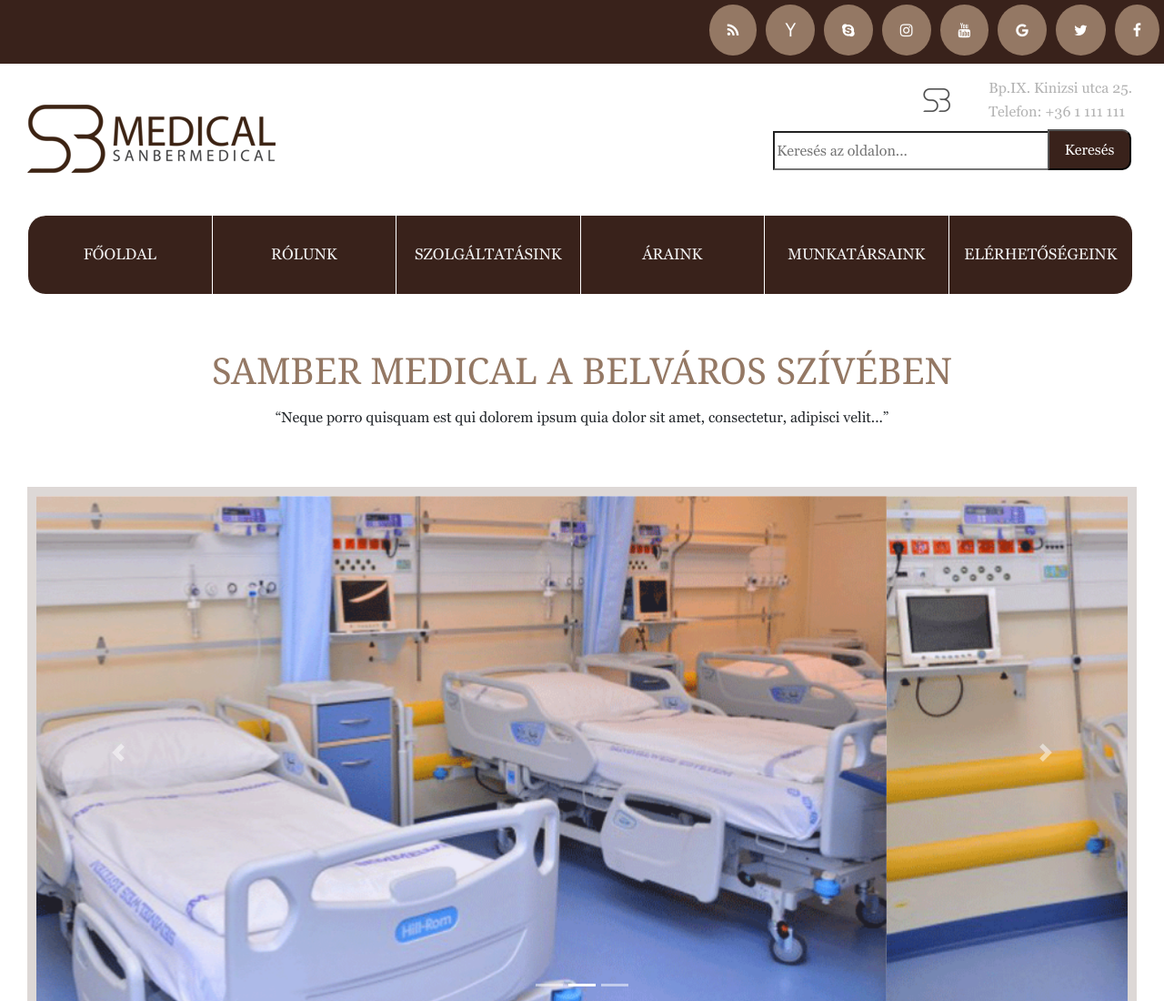
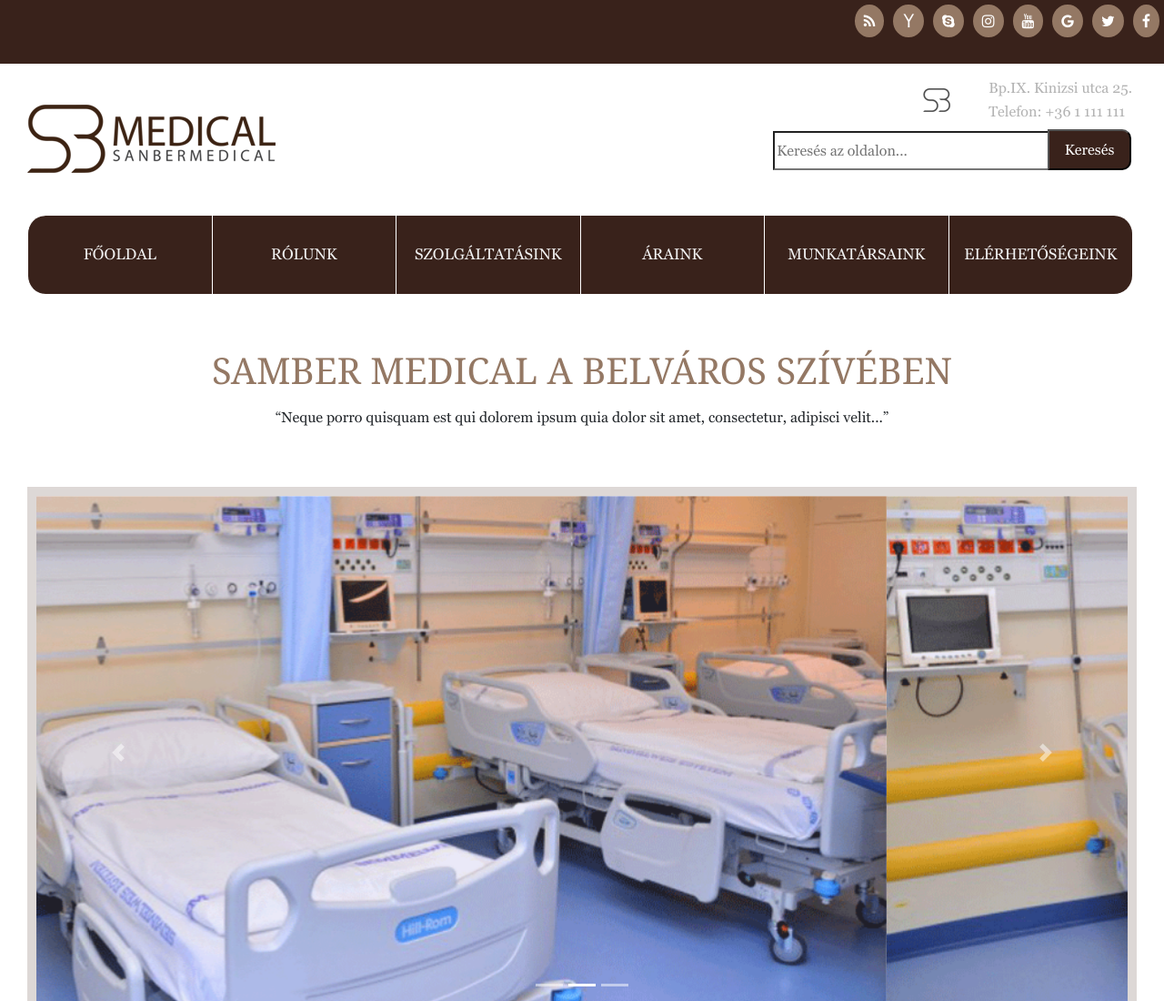
Before and after one commit to Karakrisz/Private-clinics, a plain HTML site: page index.html in a window 1280 px wide. Shown: the top 1100 px of the page at 91% size. Drawn offline with nearby package versions, Linux system fonts and the light colour scheme.

Commit message:
ikonok renden

```diff
--- a/css/style.css
+++ b/css/style.css
@@ -19,13 +19,17 @@ body {
 }
 .icons a {
   float: right;
-  padding: 20px;
+  padding: 10px;
   margin: 0 5px;
   background-color: #947864;
   border-radius: 50%;
   color: white;
   position: relative;
   top: 0.3em;
+  text-decoration: none;
+}
+.icons a:hover {
+  background-color: red;
 }
 .logo_and_search {
   padding: 0 30px;
```
